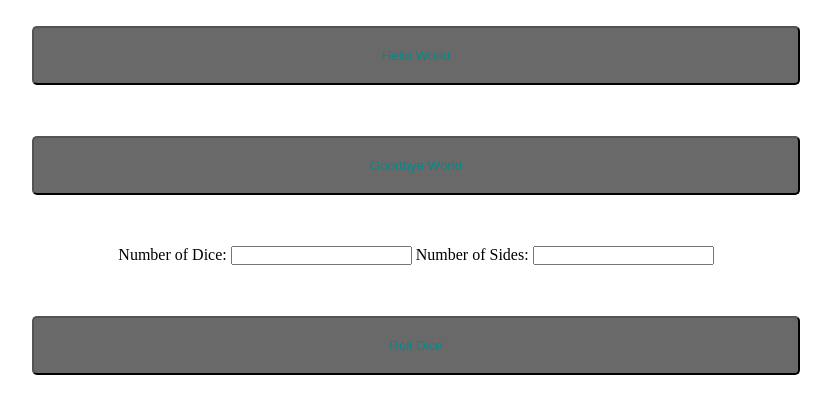
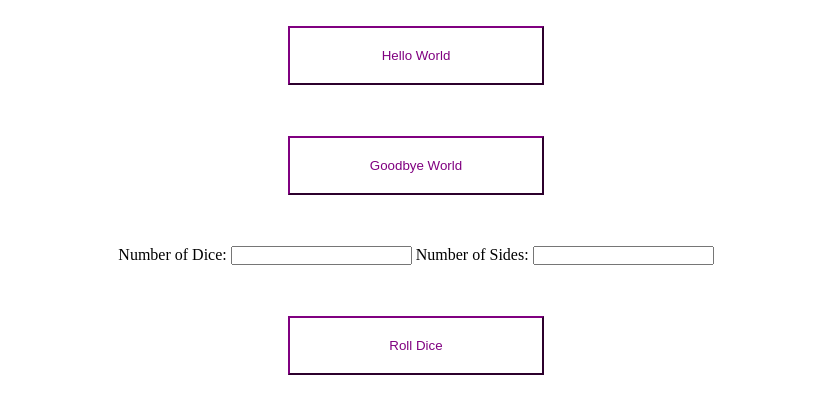
Before and after one commit to chubbybunny8001/ApolloExpress, a plain HTML site: page Client/index.html in a window 1280 px wide. Shown: the whole page, without its empty margins (224-1055 px from the left). Drawn offline with nearby package versions, Linux system fonts and the light colour scheme.

Commit message:
Learning CSS Animations Buttons now animated (0v0)

```diff
--- a/Client/index.html
+++ b/Client/index.html
@@ -26,7 +26,7 @@
         /></label>
       </form>
       <button id="diceRoll">Roll Dice</button>
-      <script src="index.js"></script>
     </div>
+    <script src="index.js"></script>
   </body>
 </html>
--- a/Client/styles.css
+++ b/Client/styles.css
@@ -13,15 +13,24 @@
 }
 
 button {
-  width: 60vw;
+  border-color: purple;
+  width: 20vw;
   padding: 20px;
-  border-radius: 5px;
-  color: darkcyan;
-  background-color: dimgray;
-  transition: ease-in 0.4s;
+  color: purple;
+  background-color: white;
+  transition: background 0.2s ease-in, transform 0.2s 0.1s ease-in-out,
+    border-radius 0.2s 0.2s ease-in;
 }
 
 button:hover {
-  background-color: gainsboro;
-  color: blue;
+  border-radius: 10px;
+  border-color: grey;
+  transform: scale(1.05);
+  background-color: purple;
+  color: white;
 }
+
+.boxCont {
+  width: 100vw;
+  height: 40vh;
+}
```
